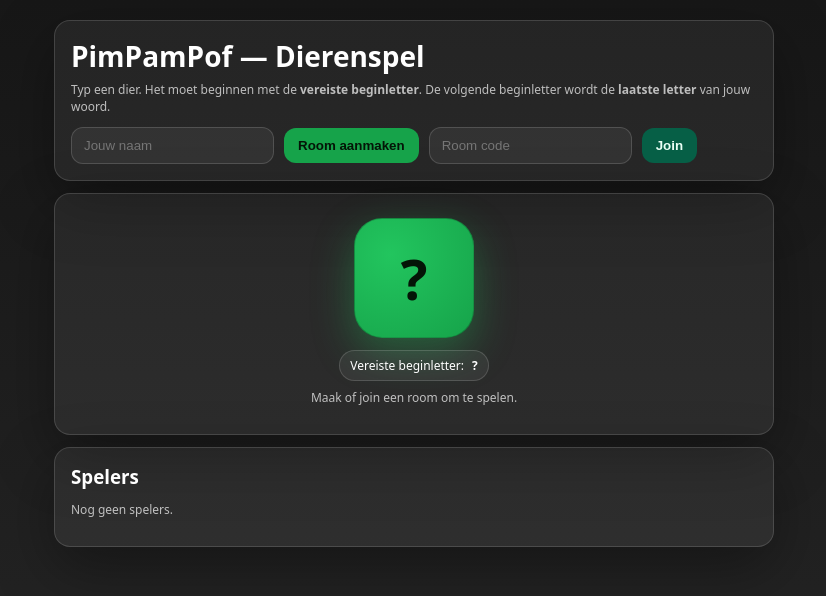
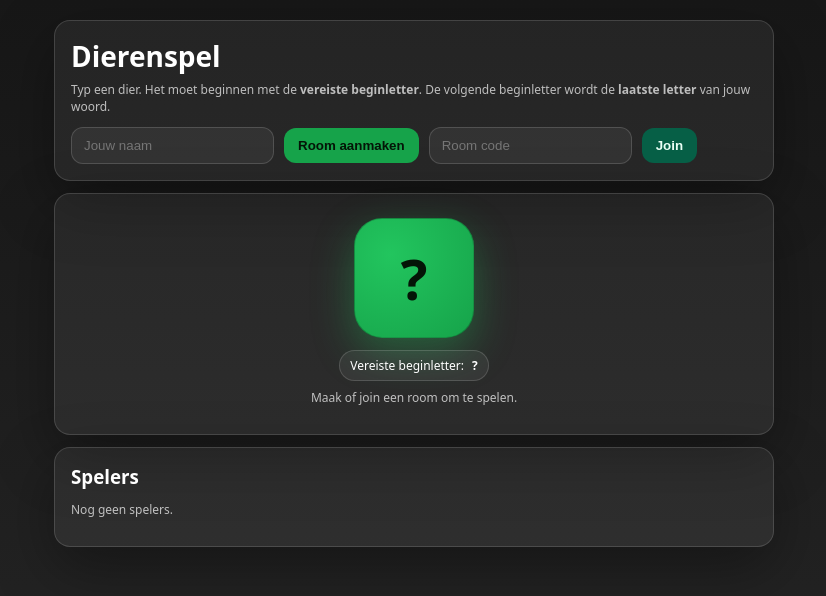
Before and after one commit to Arthurlava/Dierenspel, a React (Vite) app: page / in a window 1280 px wide. Shown: the top 596 px of the page, without its empty margins (226-1052 px from the left). Built offline with nearby package versions, Linux system fonts and the light colour scheme.

Commit message:
Site hernoemt

```diff
--- a/src/App.jsx
+++ b/src/App.jsx
@@ -7,7 +7,7 @@ import {
 } from "firebase/database";
 
 /* -------- Config -------- */
-const SITE_TITLE = "PimPamPof — Dierenspel";
+const SITE_TITLE = "Dierenspel";
 
 const firebaseConfig = {
   apiKey: "AIzaSyDuYvtJbjj0wQbSwIBtyHuPeF71poPIBUg",
```
